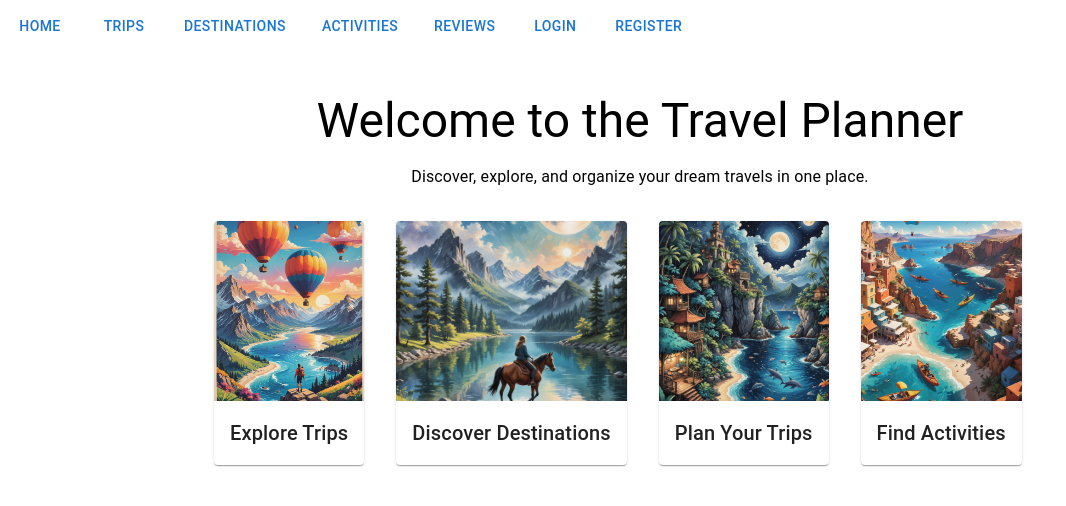
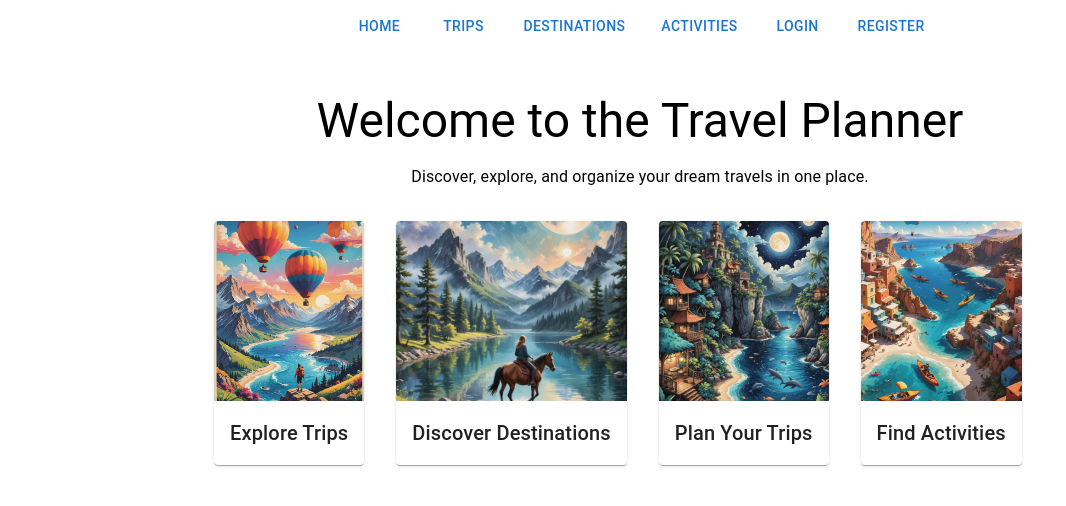
Before and after one commit to ca-type-25/TEAM-D-FE, a React (Vite) app: page / in a window 1280 px wide. Shown: the top 506 px of the page, without its empty margins (0-1066 px from the left). Built offline with nearby package versions, Linux system fonts and the light colour scheme.

Commit message:
Navbar updated

```diff
--- a/src/components/pagenavigator/PageNavigator.css
+++ b/src/components/pagenavigator/PageNavigator.css
@@ -2,4 +2,5 @@
     gap: 20px;
     display: flex;
     font-weight: bold;
+    justify-content: center;
 }
--- a/src/components/pagenavigator/PageNavigator.tsx
+++ b/src/components/pagenavigator/PageNavigator.tsx
@@ -22,9 +22,9 @@ const PageNavigator: React.FC = () => {
             <NavLink to={'/activities'}>
                 <Button variant="text" color="primary">Activities</Button>
             </NavLink>
-            <NavLink to={'/reviews'}>
+            {/* <NavLink to={'/reviews'}>
                 <Button variant="text" color="primary">Reviews</Button>
-            </NavLink>
+            </NavLink> */}
 
             {user ? (
                 <>
```
